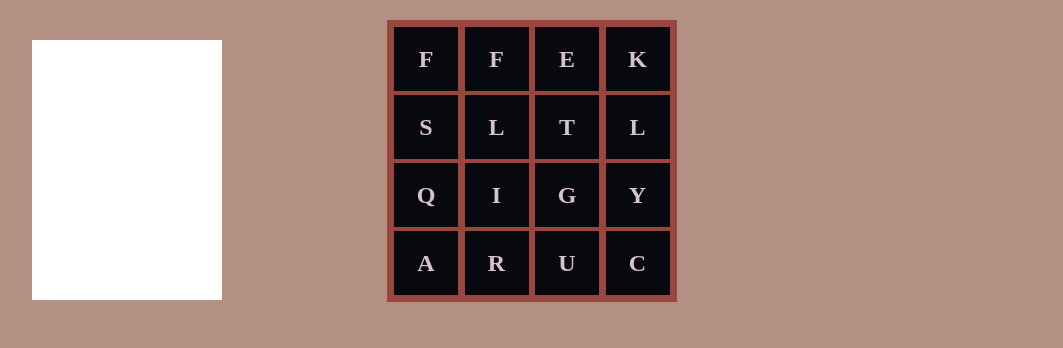
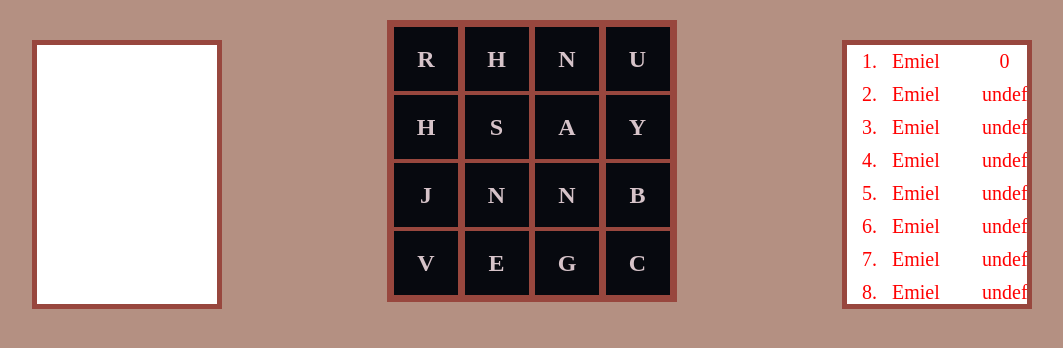
Before and after one commit to ekalksma/boggle, a website built with webpack: page dist/index.html in a window 1280 px wide. Shown: the whole page, without its empty margins (108-1171 px from the left). Built offline with nearby package versions, Linux system fonts and the light colour scheme.

Commit message:
Add high-score functionality

```diff
--- a/src/index.js
+++ b/src/index.js
@@ -21,20 +21,14 @@ class Boggle {
       ['P', 'A', 'C', 'E', 'M', 'D']
     ];
 
-    $('#board .letter').mousedown((event) => {
-      this.isMouseDown = true;
-      this.word.push($(event.target).text());
-    });
+    $('#board .letter').mousedown(this.onMouseDown.bind(this));
+    $('body').mouseup(this.onMouseUp.bind(this));
+    $('#board .letter').mouseenter(this.onMouseEnter.bind(this));
 
-    $('body').mouseup(this.onMouseUp.bind(this));
-
-    $('#board .letter').mouseenter((event) => {
-      if (this.isMouseDown) {
-        this.word.push($(event.target).text());
-      }
-    });
-
-    this.gameDurationInSeconds = 2;
+    this.name = "Emiel";
+    this.gameDurationInSeconds = 5;
+    this.highScores = [];
+    this.highScoresLimit = 8;
 
     this.start();
   }
@@ -48,12 +42,8 @@ class Boggle {
   play() {
     this.timeout = setTimeout(() => {
       clearTimeout(this.timeout);
-
-      // empty words + scores
-      $('.scoreboard').children().remove();
-
       // display score
-      console.log(this.getTotalScore());
+      this.AddScoreToHighscores(this.score);
 
       // start new game
       this.start();
@@ -65,15 +55,33 @@ class Boggle {
     this.word = [];
     this.isMouseDown = false;
 
+    $('.scoreboard').children().remove();
+
     const board = this.getRandomBoard(this.dice);
     this.drawBoard(board);
   }
 
   onMouseUp() {
     this.isMouseDown = false;
-    this.words.push(this.word);
-    this.AddWordToScoreboard(this.word);
+
+    if (this.isValidWordLength(this.word)) {
+      this.words.push(this.word);
+      this.AddWordToScoreboard(this.word);
+    }
+
     this.word = [];
+  }
+
+  onMouseDown(event) {
+    this.isMouseDown = true;
+    this.word.push($(event.target).text());
+  }
+
+  onMouseEnter() {
+    if (this.isMouseDown) {
+      console.log($(event.target));
+      this.word.push($(event.target).text());
+    }
   }
 
   getRandomBoard(dice) {
@@ -103,6 +111,10 @@ class Boggle {
     return score;
   }
 
+  isValidWordLength(word) {
+    return word.length >= 3;
+  }
+
   getWordScore(word) {
     if (word.length >= 8) return 11;
     else if (word.length >= 7) return 5;
@@ -110,7 +122,6 @@ class Boggle {
     else if (word.length >= 5) return 2;
     else if (word.length >= 4) return 1;
     else if (word.length >= 3) return 1;
-    else return 0;
   }
 
   AddWordToScoreboard(word) {
@@ -119,6 +130,24 @@ class Boggle {
     $('.scoreboard').append(`<div class= "word" >${word.join("")}</div>`);
     $('.scoreboard').append(`<div class= "score" >${score}</div>`);
   }
+
+  AddScoreToHighscores(words) {
+    const score = this.getTotalScore(words);
+    this.highScores.push(score);
+    this.highScores.sort((a, b) => {return b-a});
+
+    this.clearHighscoresElement()
+
+    for (let i = 0; i < this.highScoresLimit; i++) {
+      $('.highscores').append(`<div class= "highscore-index" >${i+1}.</div>`);
+      $('.highscores').append(`<div class= "highscore-name" >${this.name}</div>`);
+      $('.highscores').append(`<div class= "highscore" >${this.highScores[i]}</div>`);
+    }
+  }
+
+  clearHighscoresElement() {
+    $('.highscores').children().remove();
+  }
 }
 
 const boggle = new Boggle();
```
Also changed, not shown: dist/index.html, dist/style.css.
